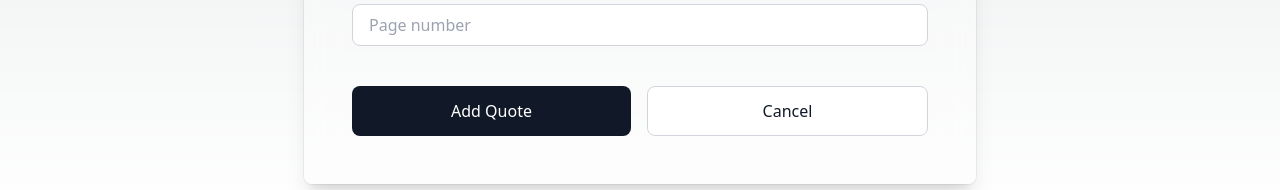
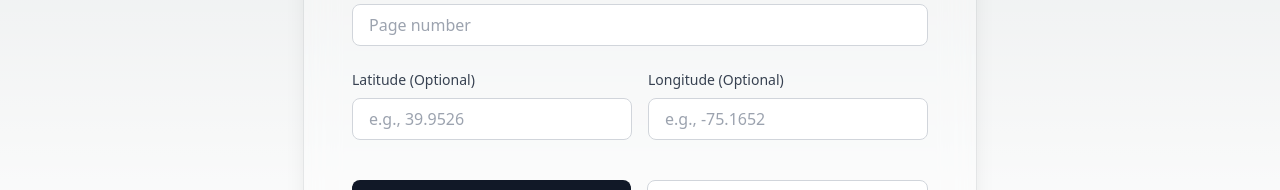
Before and after one commit to acouch/philly-lit-map, a Next.js app: page /quotes/add in a window 1280 px wide. Shown: the part 596-786 px from the top of the page. Built offline with nearby package versions, Linux system fonts and the light colour scheme; no server answers; the database is empty.

Commit message:
Update quote page

```diff
--- a/app/books/[id]/page.tsx
+++ b/app/books/[id]/page.tsx
@@ -76,11 +76,19 @@ export default async function BookPage({ params }: { params: { id: string } }) {
           </div>
         </div>
 
-        {book.quotes && book.quotes.length > 0 && (
-          <div className="border-t border-gray-300 pt-8 mt-8">
-            <h2 className="text-2xl font-semibold text-gray-900 mb-4">
+        <div className="border-t border-gray-300 pt-8 mt-8">
+          <div className="flex justify-between items-center mb-4">
+            <h2 className="text-2xl font-semibold text-gray-900">
               Quotes from this book
             </h2>
+            <Link
+              href={`/quotes/add?book_id=${book.id}`}
+              className="bg-gray-900 text-white px-4 py-2 rounded-lg hover:bg-gray-800 transition-colors font-medium text-sm"
+            >
+              Add Quote
+            </Link>
+          </div>
+          {book.quotes && book.quotes.length > 0 && (
             <ul className="space-y-4">
               {book.quotes.map((quote) => (
                 <li key={quote.id}>
@@ -101,8 +109,13 @@ export default async function BookPage({ params }: { params: { id: string } }) {
                 </li>
               ))}
             </ul>
-          </div>
-        )}
+          )}
+          {(!book.quotes || book.quotes.length === 0) && (
+            <p className="text-center text-gray-500 py-8">
+              No quotes yet. Be the first to add one!
+            </p>
+          )}
+        </div>
       </div>
     </main>
   )
--- a/app/quotes/add/actions.ts
+++ b/app/quotes/add/actions.ts
@@ -5,12 +5,14 @@ import { revalidatePath } from 'next/cache'
 import { redirect } from 'next/navigation'
 
 export async function addQuote(formData: FormData) {
+  const title = formData.get('title') as string
+  const quote = formData.get('quote') as string
+  const page_number = formData.get('page_number') as string
+  const book_id = formData.get('book_id') as string
+  const latitude = formData.get('latitude') as string
+  const longitude = formData.get('longitude') as string
+  const redirect_to_book = formData.get('redirect_to_book') as string
   try {
-    const title = formData.get('title') as string
-    const quote = formData.get('quote') as string
-    const page_number = formData.get('page_number') as string
-    const book_id = formData.get('book_id') as string
-
     await prisma.quotes.create({
       data: {
         title: title || null,
@@ -18,13 +20,20 @@ export async function addQuote(formData: FormData) {
         page_number: parseInt(page_number),
         book_id: parseInt(book_id),
         user_id: 1,
+        latitude: latitude ? parseFloat(latitude) : null,
+        longitude: longitude ? parseFloat(longitude) : null,
       },
     })
-
-    revalidatePath('/quotes')
-    redirect('/quotes')
   } catch (error) {
     console.error('Failed to add quote:', error)
     throw new Error('Failed to add quote')
   }
+  revalidatePath('/quotes')
+  revalidatePath(`/books/${book_id}`)
+
+  if (redirect_to_book === 'true') {
+    redirect(`/books/${book_id}`)
+  } else {
+    redirect('/quotes')
+  }
 }
--- a/app/quotes/add/page.tsx
+++ b/app/quotes/add/page.tsx
@@ -2,12 +2,18 @@ import { addQuote } from './actions'
 import Link from 'next/link'
 import prisma from '@/lib/prisma'
 
-export default async function AddQuotePage() {
+export default async function AddQuotePage({
+  searchParams,
+}: {
+  searchParams: { book_id?: string }
+}) {
   const books = await prisma.books.findMany({
     orderBy: {
       title: 'asc',
     },
   })
+
+  const preselectedBookId = searchParams.book_id
 
   return (
     <main className="relative flex min-h-screen flex-col items-center justify-center p-8">
@@ -20,6 +26,9 @@ export default async function AddQuotePage() {
         </div>
 
         <form action={addQuote} className="space-y-6">
+          {preselectedBookId && (
+            <input type="hidden" name="redirect_to_book" value="true" />
+          )}
           <div>
             <label
               htmlFor="book_id"
@@ -31,6 +40,7 @@ export default async function AddQuotePage() {
               id="book_id"
               name="book_id"
               required
+              defaultValue={preselectedBookId || ''}
               className="w-full px-4 py-2 border border-gray-300 rounded-lg focus:ring-2 focus:ring-gray-900 focus:border-transparent"
             >
               <option value="">Select a book</option>
@@ -93,6 +103,42 @@ export default async function AddQuotePage() {
             />
           </div>
 
+          <div className="grid grid-cols-2 gap-4">
+            <div>
+              <label
+                htmlFor="latitude"
+                className="block text-sm font-medium text-gray-700 mb-2"
+              >
+                Latitude (Optional)
+              </label>
+              <input
+                type="number"
+                id="latitude"
+                name="latitude"
+                step="any"
+                className="w-full px-4 py-2 border border-gray-300 rounded-lg focus:ring-2 focus:ring-gray-900 focus:border-transparent"
+                placeholder="e.g., 39.9526"
+              />
+            </div>
+
+            <div>
+              <label
+                htmlFor="longitude"
+                className="block text-sm font-medium text-gray-700 mb-2"
+              >
+                Longitude (Optional)
+              </label>
+              <input
+                type="number"
+                id="longitude"
+                name="longitude"
+                step="any"
+                className="w-full px-4 py-2 border border-gray-300 rounded-lg focus:ring-2 focus:ring-gray-900 focus:border-transparent"
+                placeholder="e.g., -75.1652"
+              />
+            </div>
+          </div>
+
           <div className="flex space-x-4 pt-4">
             <button
               type="submit"
@@ -101,7 +147,9 @@ export default async function AddQuotePage() {
               Add Quote
             </button>
             <Link
-              href="/quotes"
+              href={
+                preselectedBookId ? `/books/${preselectedBookId}` : '/quotes'
+              }
               className="flex-1 bg-white text-gray-900 px-6 py-3 rounded-lg hover:bg-gray-100 transition-colors font-medium text-center border border-gray-300"
             >
               Cancel
--- a/next.config.js
+++ b/next.config.js
@@ -1,7 +1,11 @@
 /** @type {import('next').NextConfig} */
 const nextConfig = {
   images: {
-    domains: ['images.ctfassets.net', 'www.aaroncouch.name'],
+    domains: [
+      'images.ctfassets.net',
+      'www.aaroncouch.name',
+      'm.media-amazon.com',
+    ],
   },
   experimental: {
     serverActions: true,
```
Also changed, not shown: 1 other file (tests, documents, lock files or other folders).
